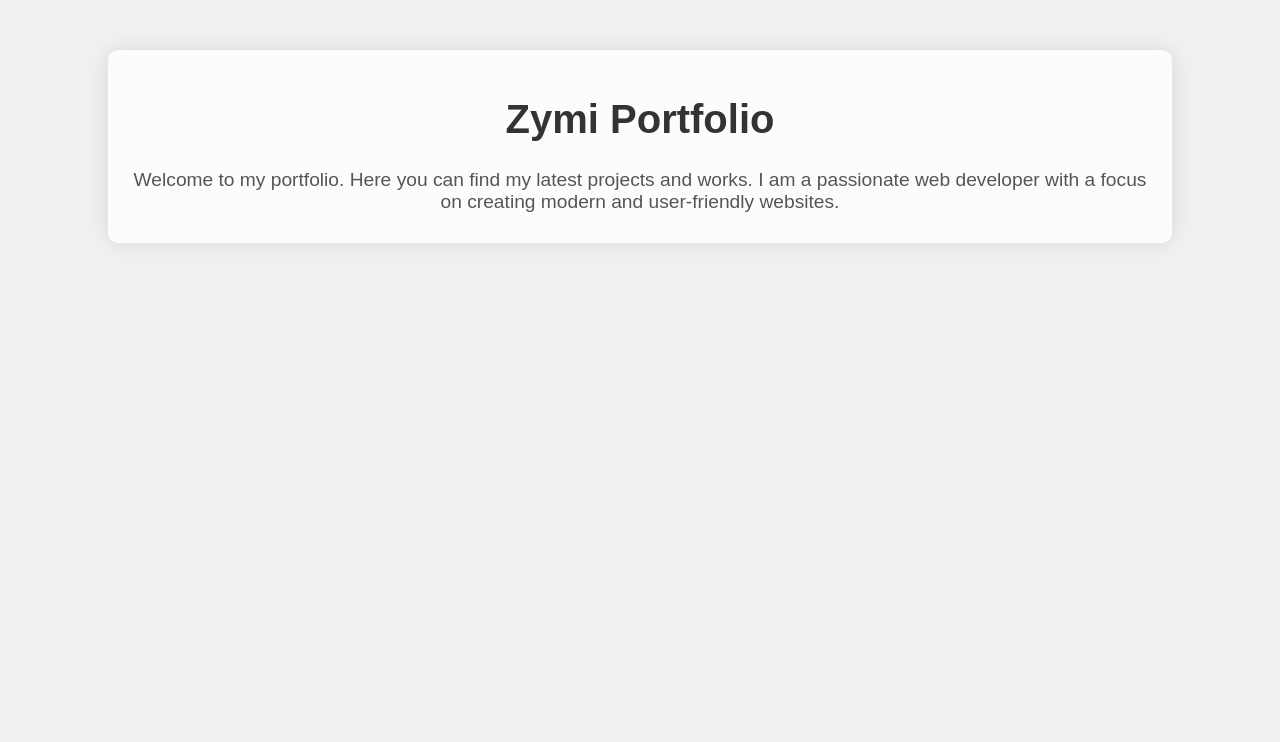
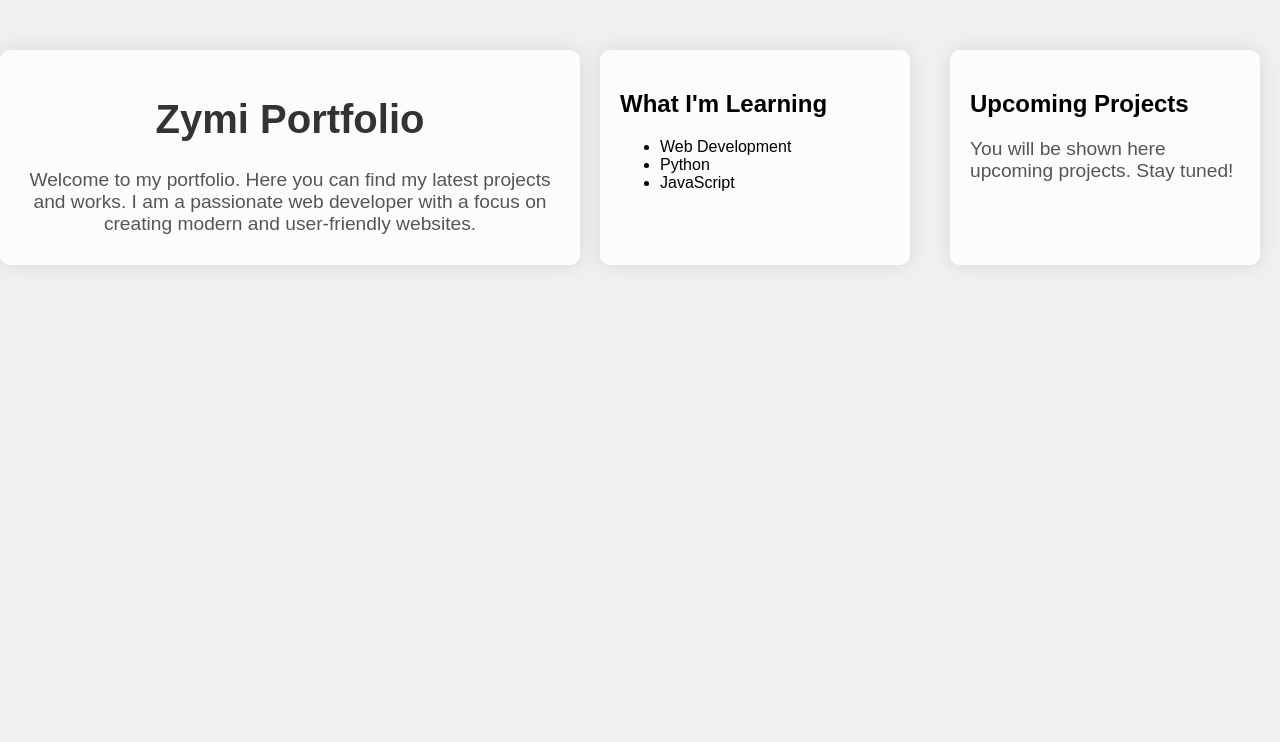
Before and after one commit to Zyminotfound/zymi.github.io, a plain HTML site: page index.html in a window 1280 px wide. Shown: the top 742 px of the page. Drawn offline with Linux system fonts and the light colour scheme.

Commit message:
Update index.html

```diff
--- a/index.html
+++ b/index.html
@@ -12,14 +12,28 @@
             font-family: Arial, sans-serif;
             background-color: #f0f0f0; /* Change this to your desired background color */
             overflow: hidden; /* Hide scrollbar initially */
+            display: flex;
+            justify-content: space-between;
         }
 
         .container {
-            width: 80%;
+            width: 60%;
             margin: 50px auto;
             text-align: center;
             background-color: rgba(255, 255, 255, 0); /* Initially transparent */
             padding: 20px;
+            border-radius: 10px;
+            box-shadow: 0 0 20px rgba(0, 0, 0, 0); /* Initially no shadow */
+            backdrop-filter: blur(10px); /* Initially blurred */
+            opacity: 0; /* Initially invisible */
+            transition: opacity 1s ease, background-color 1s ease, box-shadow 1s ease; /* Transition effect */
+        }
+
+        .learning, .upcoming {
+            width: 30%;
+            margin: 50px 20px;
+            padding: 20px;
+            background-color: rgba(255, 255, 255, 0); /* Initially transparent */
             border-radius: 10px;
             box-shadow: 0 0 20px rgba(0, 0, 0, 0); /* Initially no shadow */
             backdrop-filter: blur(10px); /* Initially blurred */
@@ -82,22 +96,37 @@
         <p>Welcome to my portfolio. Here you can find my latest projects and works. I am a passionate web developer with a focus on creating modern and user-friendly websites.</p>
     </div>
 
-    <footer class="other-links">
-        <p>For more information, contact me at contact@example.com</p>
-    </footer>
+    <div class="learning">
+        <h2>What I'm Learning</h2>
+        <ul>
+            <li>Web Development</li>
+            <li>Python</li>
+            <li>JavaScript</li>
+            <!-- Add more items as needed -->
+        </ul>
+    </div>
+
+    <div class="upcoming">
+        <h2>Upcoming Projects</h2>
+        <p>You will be shown here upcoming projects. Stay tuned!</p>
+    </div>
 
     <footer>
         <div class="social-links">
-            <a href="https://instagram.com/your_username" target="_blank"><img src="https://www.kindpng.com/picc/m/1-19853_instagram-logo-black-transparent-instagram-logo-black-png.png" alt="Instagram"></a>
-            <a href="https://discord.gg/your_discord_invite" target="_blank"><img src="https://th.bing.com/th/id/OIP.W9N21AmK2-geX18OttL3ZgAAAA?rs=1&pid=ImgDetMain" alt="Discord"></a>
+            <a href="https://instagram.com/zym.xy" target="_blank"><img src="https://www.kindpng.com/picc/m/1-19853_instagram-logo-black-transparent-instagram-logo-black-png.png" alt="Instagram"></a>
+            <a href="https://discord.gg/sizerop" target="_blank"><img src="https://th.bing.com/th/id/OIP.W9N21AmK2-geX18OttL3ZgAAAA?rs=1&pid=ImgDetMain" alt="Discord"></a>
         </div>
     </footer>
 
     <script>
         window.onload = function() {
             var container = document.getElementById('container');
+            var learning = document.querySelector('.learning');
+            var upcoming = document.querySelector('.upcoming');
             setTimeout(function() {
                 container.classList.add('visible');
+                learning.classList.add('visible');
+                upcoming.classList.add('visible');
                 setTimeout(function() {
                     document.body.style.overflow = 'auto'; /* Show scrollbar after animation */
                 }, 1000); /* Wait for animation to finish */
```
